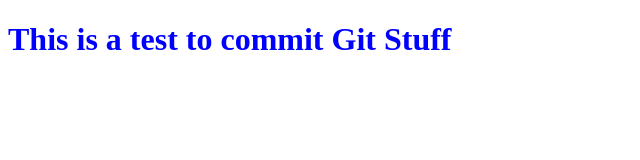
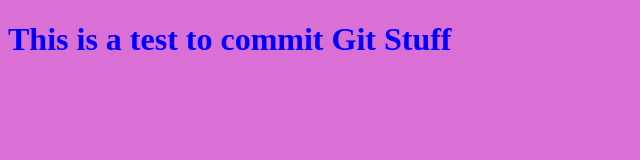
Before and after one commit to mslee017/First-Repository, a plain HTML site: page index.html in a window 1280 px wide. Shown: the whole page, without its empty margins (0-640 px from the left). Drawn offline with Linux system fonts and the light colour scheme.

Commit message:
tweaked the css

```diff
--- a/app.css
+++ b/app.css
@@ -1,3 +1,7 @@
 h1 {
   color: blue;
 }
+
+body {
+  background: orchid;
+}
```
